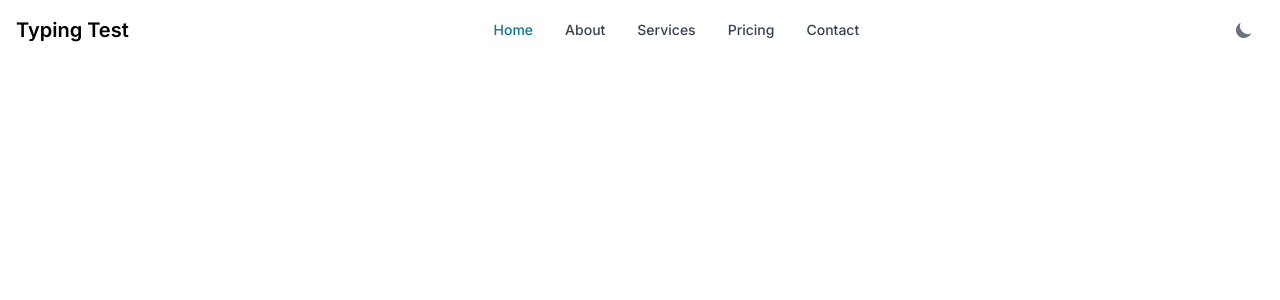
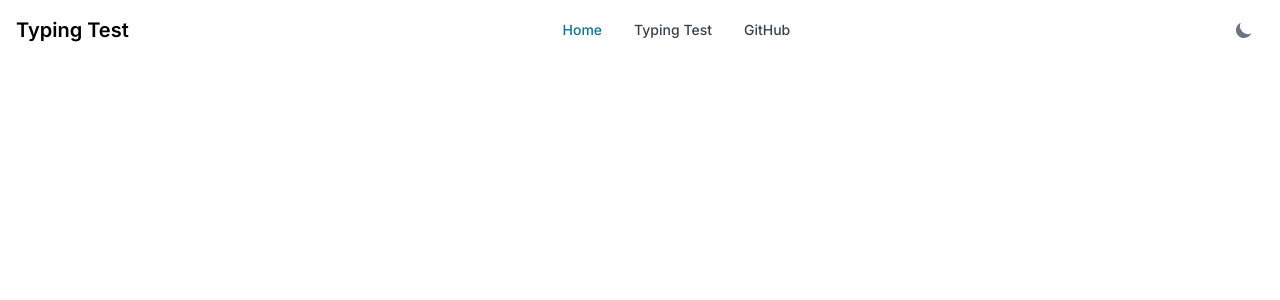
Before and after one commit to kennedymahoro/typingtest, a Next.js app: page / in a window 1280 px wide. Shown: the top 300 px of the page. Built offline with nearby package versions, Linux system fonts and the light colour scheme.

Commit message:
updated navbar, link to github

```diff
--- a/app/components/NavbarComp.tsx
+++ b/app/components/NavbarComp.tsx
@@ -3,7 +3,7 @@ import { Navbar, DarkThemeToggle } from "flowbite-react";
 export default function NavbarComp() {
   return (
     <Navbar fluid rounded className="w-screen">
-        <Navbar.Brand href="https://flowbite.com/">
+      <Navbar.Brand href="/">
         <span className="self-center whitespace-nowrap text-xl font-semibold dark:text-white">
           Typing Test
         </span>
@@ -13,12 +13,12 @@ export default function NavbarComp() {
         <Navbar.Link href="/navbars" active>
           Home
         </Navbar.Link>
-            <Navbar.Link href="/navbars">About</Navbar.Link>
-            <Navbar.Link href="/navbars">Services</Navbar.Link>
-            <Navbar.Link href="/navbars">Pricing</Navbar.Link>
-            <Navbar.Link href="/navbars">Contact</Navbar.Link>
+        <Navbar.Link href="/navbars">Typing Test</Navbar.Link>
+        <Navbar.Link href="https://github.com/kennedymahoro">
+          GitHub
+        </Navbar.Link>
       </Navbar.Collapse>
       <DarkThemeToggle />
     </Navbar>
-    )
+  );
 }
```
Lines whose indentation alone changed are shown as unchanged.
